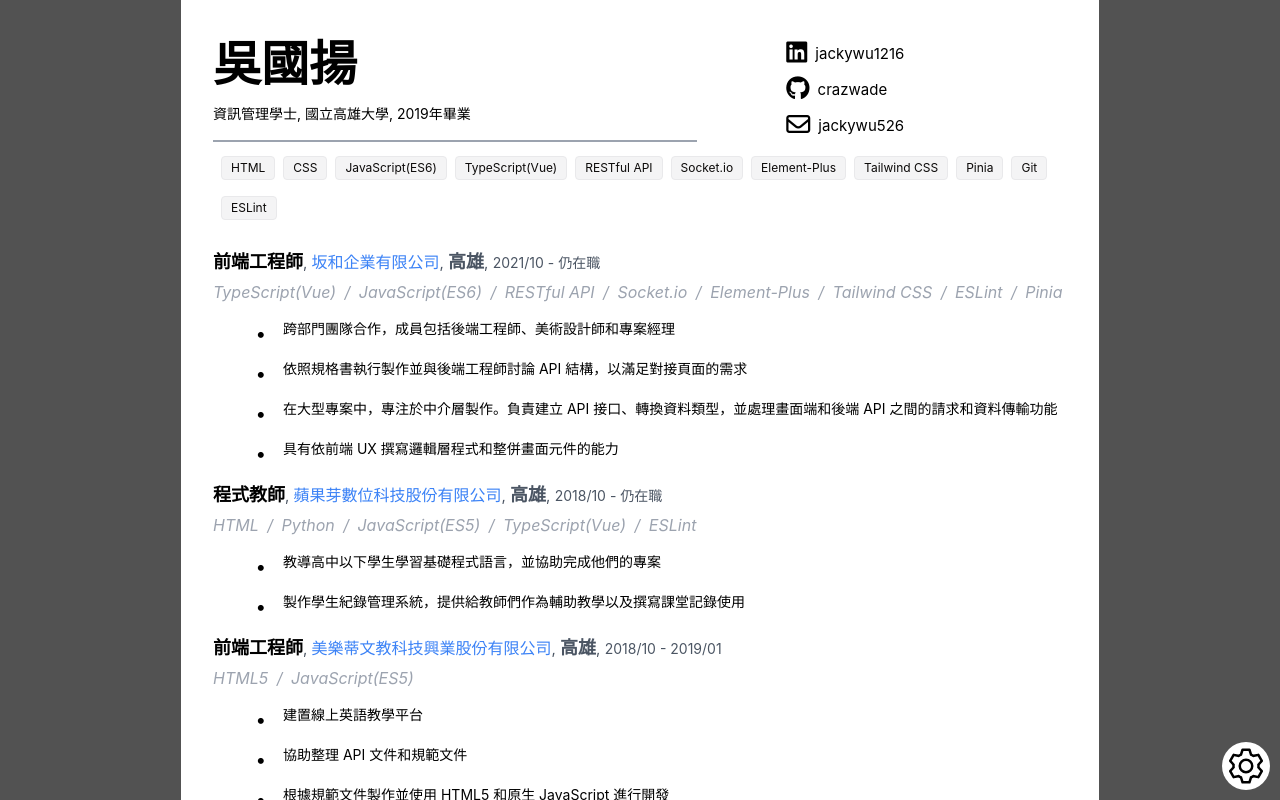
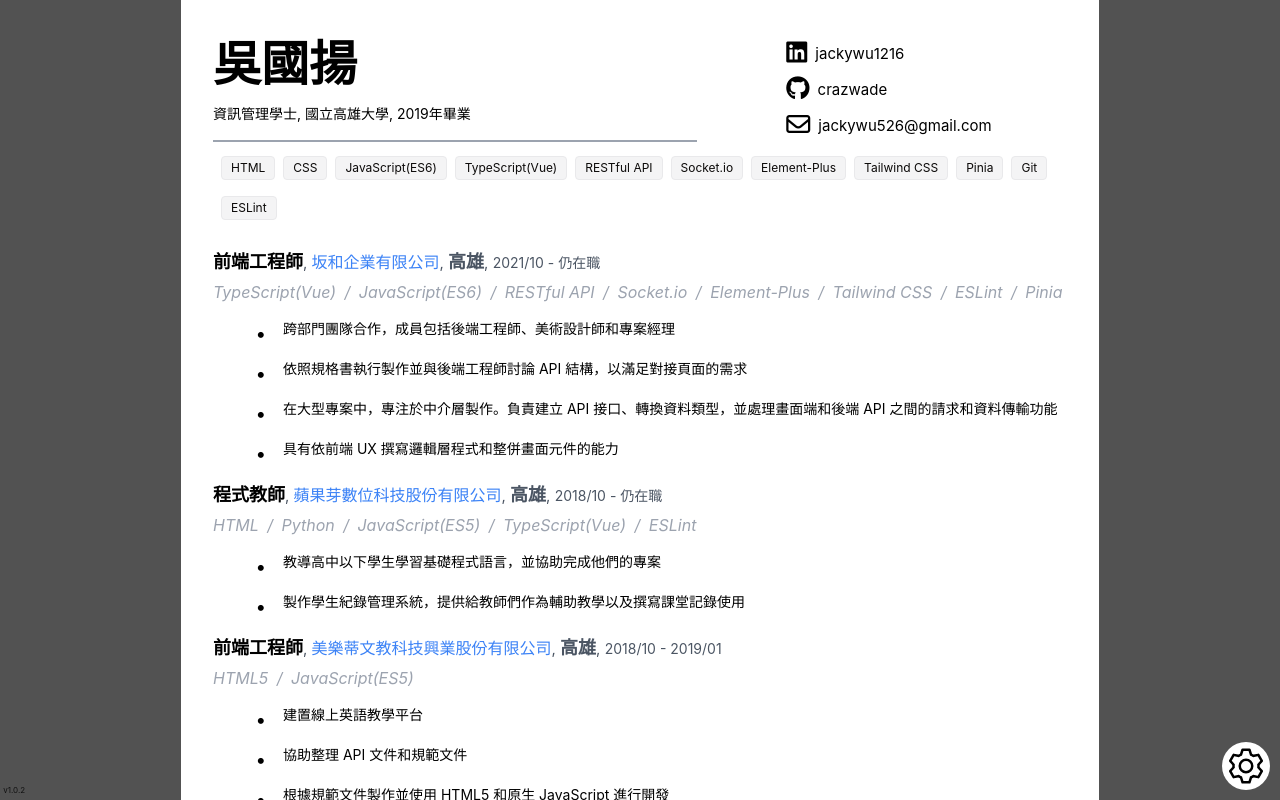
Before and after one commit to crazwade/profile, a Vue app: page / in a window 1280 px wide. Built offline with nearby package versions, Linux system fonts and the light colour scheme.

Commit message:
v1.0.2
feat: 新增版本號至畫面左下角

fix: 信箱 應該將@後顯示出來

feat: 在環境中將 version 獨立出來

feat: tsconfig types add node

```diff
--- a/package.json
+++ b/package.json
@@ -1,6 +1,6 @@
 {
   "name": "profile",
-  "version": "1.0.1",
+  "version": "v1.0.2",
   "private": true,
   "scripts": {
     "dev": "vite --host",
@@ -20,7 +20,7 @@
   "devDependencies": {
     "@rushstack/eslint-patch": "^1.2.0",
     "@tsconfig/node18": "^2.0.1",
-    "@types/node": "^18.16.8",
+    "@types/node": "^18.18.6",
     "@vitejs/plugin-vue": "^4.2.3",
     "@vue/eslint-config-typescript": "^11.0.3",
     "@vue/tsconfig": "^0.4.0",
--- a/src/App.vue
+++ b/src/App.vue
@@ -10,6 +10,7 @@
         :langValue="langValue"
       />
     </div>
+    <div class="version"> {{ version }}</div>
   </div>
 </template>
 
@@ -18,6 +19,8 @@ import { ref, computed, watch } from 'vue';
 import { useI18n } from 'vue-i18n';
 import MainContent from './view/MainContent/MainContent.vue';
 import ControlArea from './view/ControlArea/ControlArea.vue';
+
+const version = process.env.APP_VERSION;
 
 const { locale } = useI18n();
 const langValue = ref(false);
@@ -49,4 +52,13 @@ watch(computedLocale, (newLocale) => {
 </script>
 
 <style lang="scss" scoped>
+.version {
+  position: fixed;
+  left: 0;
+  bottom: 0;
+  padding: 0.2rem;
+  font-size: 0.5rem;
+  color: black;
+  opacity: 0.8;
+}
 </style>
--- a/src/lang/en.json
+++ b/src/lang/en.json
@@ -27,7 +27,7 @@
     {
       "name": "email",
       "link": "jackywu526@gmail.com",
-      "title": "jackywu526"
+      "title": "jackywu526@gmail.com"
     }
   ],
   "setting": {
--- a/src/lang/zh.json
+++ b/src/lang/zh.json
@@ -27,7 +27,7 @@
     {
       "name": "email",
       "link": "jackywu526@gmail.com",
-      "title": "jackywu526"
+      "title": "jackywu526@gmail.com"
     }
   ],
   "setting": {
--- a/tsconfig.json
+++ b/tsconfig.json
@@ -17,7 +17,8 @@
     },
     "types": [
       "vite/client",
-      "element-plus/global"
+      "element-plus/global",
+      "node"
     ]
   },
   "include": [
--- a/tsconfig.node.json
+++ b/tsconfig.node.json
@@ -1,9 +1,9 @@
 {
   "extends": "@tsconfig/node18/tsconfig.json",
-  "include": ["vite.config.*", "vitest.config.*", "cypress.config.*", "playwright.config.*"],
   "compilerOptions": {
     "composite": true,
     "module": "ESNext",
     "types": ["node"]
-  }
+  },
+  "include": ["vite.config.*", "vitest.config.*", "cypress.config.*", "playwright.config.*", "vite.config.ts", "package.json"],
 }
--- a/vite.config.ts
+++ b/vite.config.ts
@@ -1,7 +1,10 @@
+import { readFileSync } from 'fs';
 import { fileURLToPath, URL } from 'node:url';
 
 import { defineConfig } from 'vite';
 import vue from '@vitejs/plugin-vue';
+
+const packageJson = JSON.parse(readFileSync(new URL('./package.json', import.meta.url), 'utf-8'));
 
 // https://vitejs.dev/config/
 export default defineConfig({
@@ -11,5 +14,8 @@ export default defineConfig({
     alias: {
       '@': fileURLToPath(new URL('./src', import.meta.url))
     }
+  },
+  define: {
+    'process.env.APP_VERSION': JSON.stringify(packageJson.version),
   }
 });
```
Also changed, not shown: 1 other file (tests, documents, lock files or other folders).
